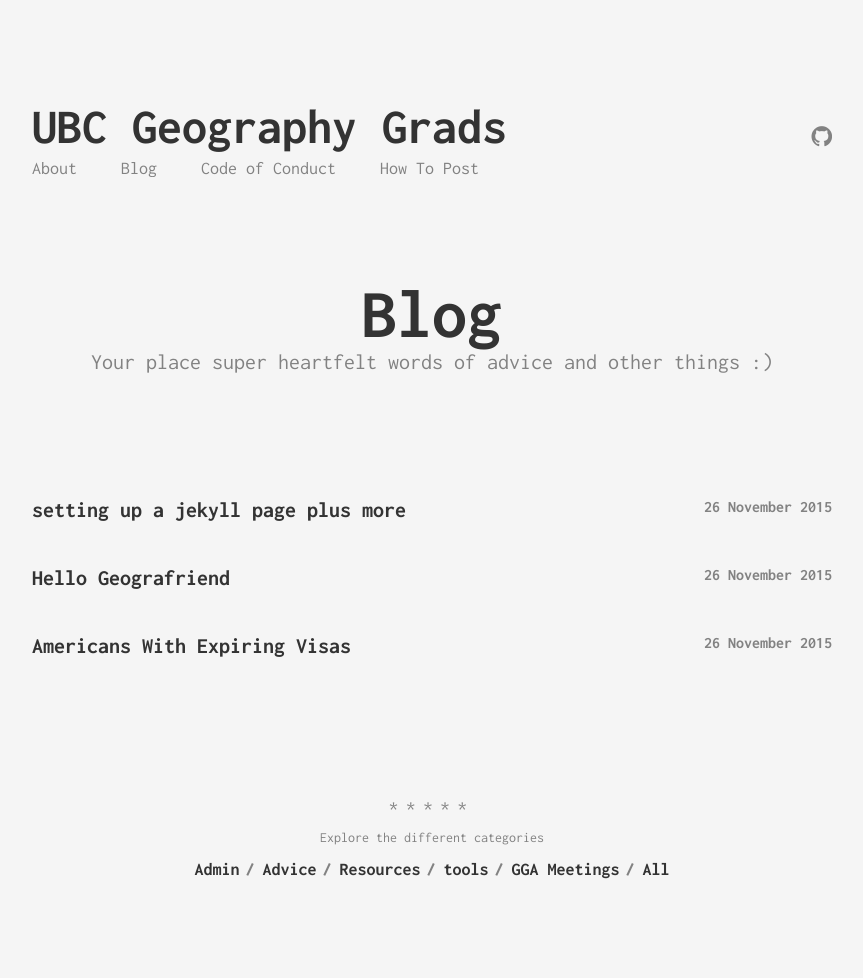
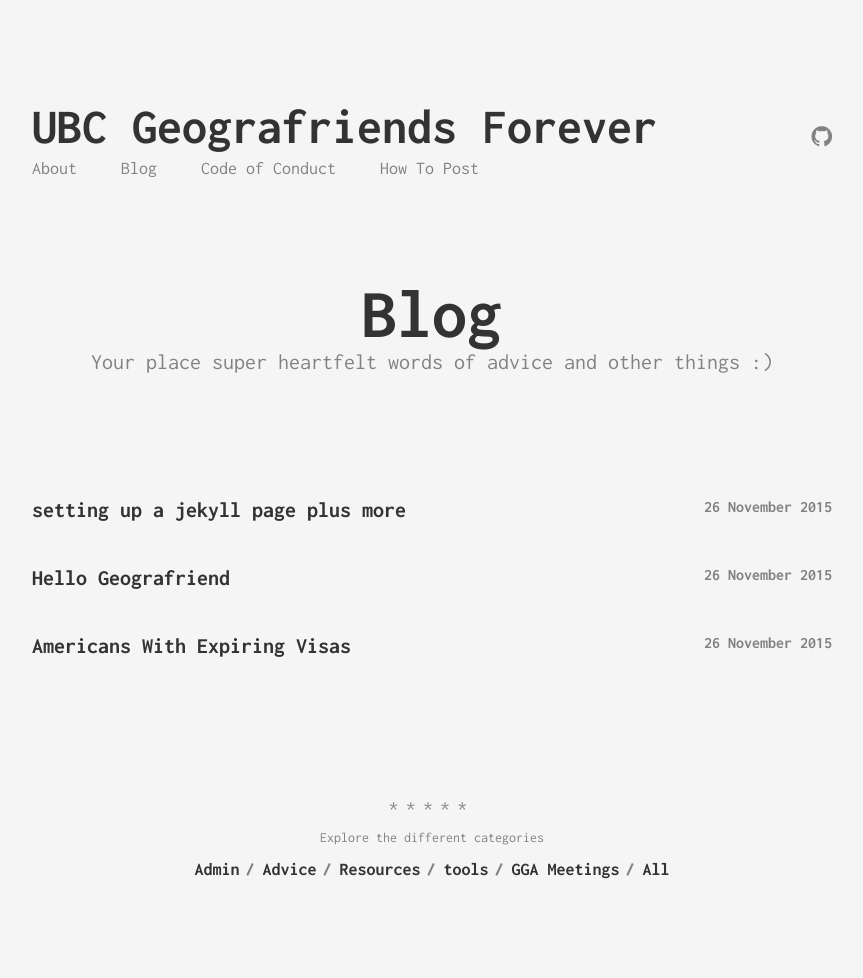
Before and after one commit to ubcgga/ubcgga.github.io, a Jekyll site: the page built from index.html, in a window 1280 px wide. Shown: the whole page, without its empty margins (208-1071 px from the left). Built offline with Jekyll 4.4.1, drawn with Linux system fonts in a browser that asks for light colours; some of the changed lines change nothing that is shown.

Commit message:
changed title and tag line - feel free to change

```diff
--- a/_config.yml
+++ b/_config.yml
@@ -1,7 +1,7 @@
 # Site settings
-title: UBC Geography Grads
+title: UBC Geografriends Forever
 description: >
-  A place for geografriend resources.
+  Advice, resouces, tools, links, and everything in between to help get you navigate UBC geography grad program(me).
 
 baseurl: "" # the subpath of your site, e.g. /blog/
 url: "http://ubcgga.github.io" # the base hostname & protocol for your site
```
